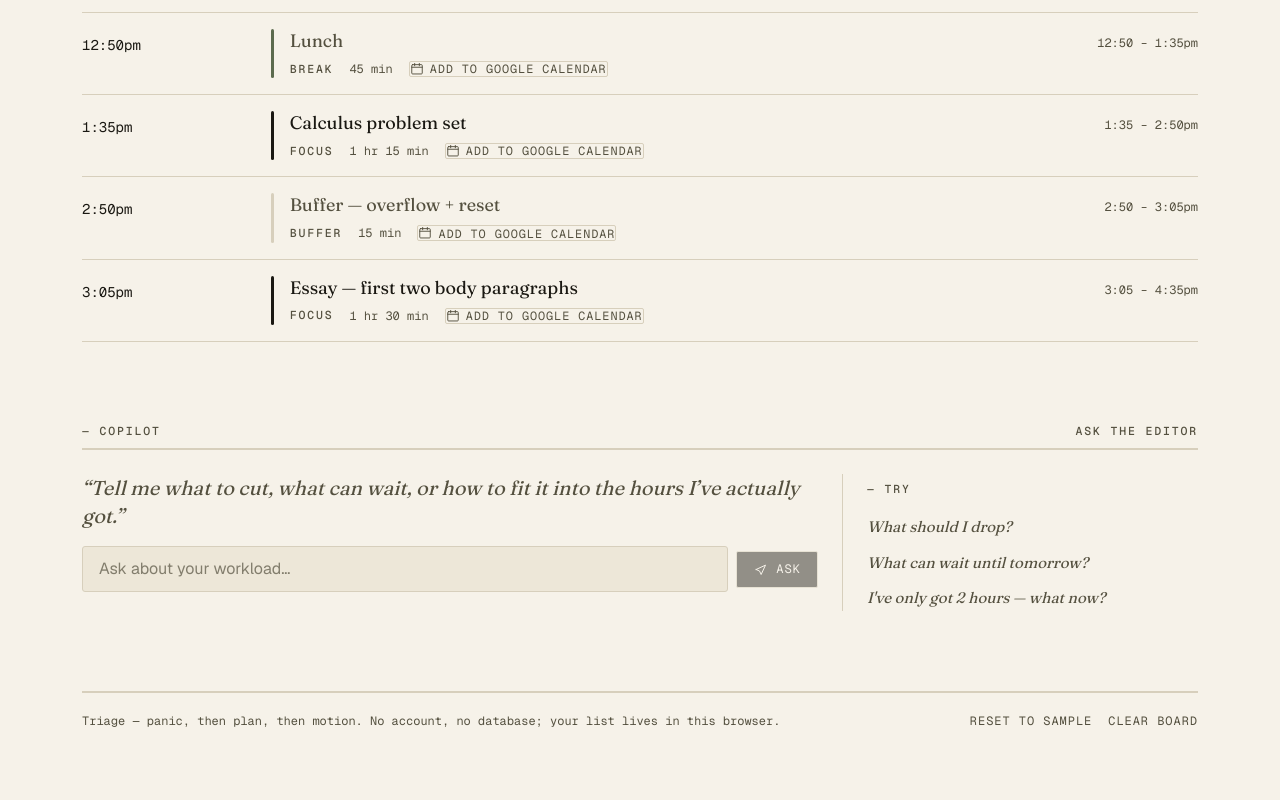
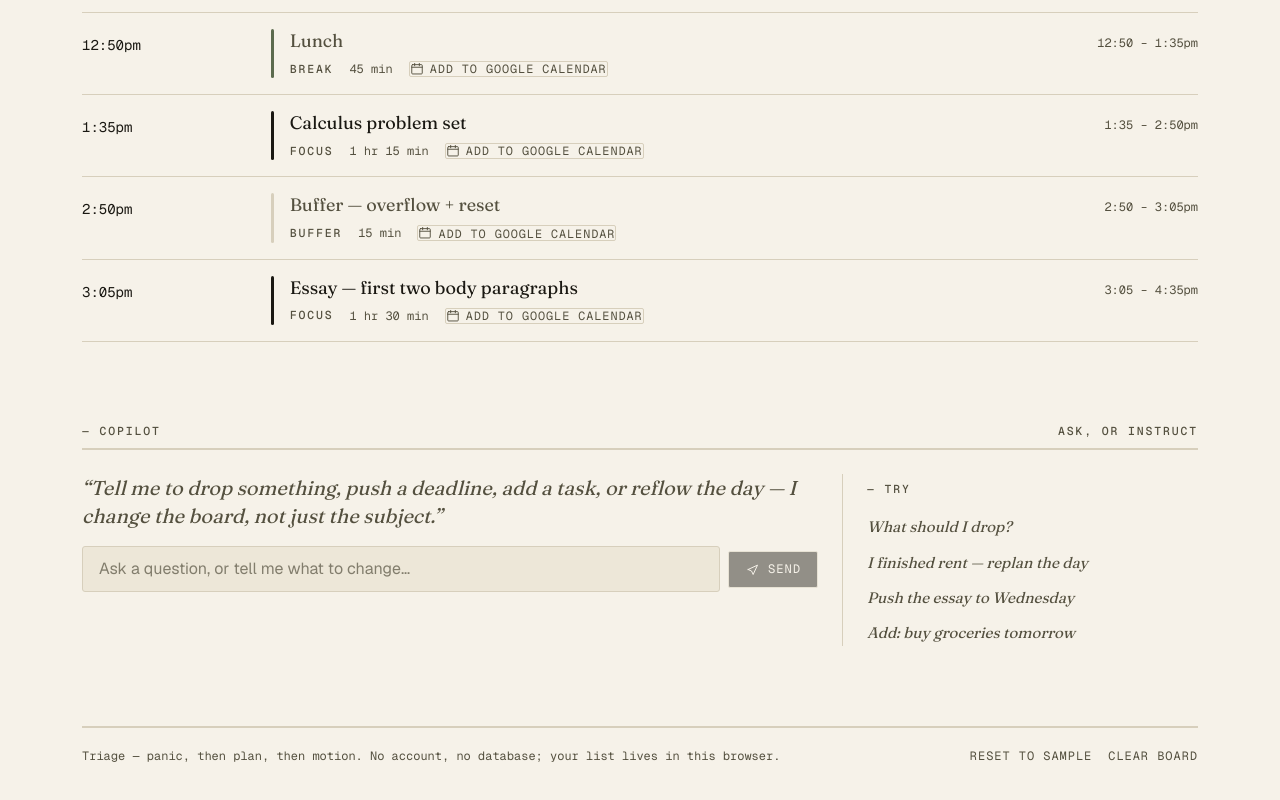
Before and after one commit to ogsamrat/triage, a Next.js app: page / in a window 1280 px wide. Shown: the part 2568-3368 px from the top of the page. Built offline with nearby package versions, Linux system fonts and the light colour scheme.

Commit message:
feat: conversational edits — copilot that mutates the board

```diff
--- /dev/null
+++ b/src/app/api/command/route.ts
@@ -0,0 +1,82 @@
+import { NextResponse } from "next/server";
+import { generateObject } from "ai";
+import { model, hasApiKey } from "@/lib/ai";
+import { CommandGenSchema } from "@/lib/schemas";
+import { normalizeActions } from "@/lib/normalize";
+import { withRetry, EDITORIAL_SYSTEM } from "@/lib/retry";
+import type { Task } from "@/lib/types";
+
+export const runtime = "nodejs";
+export const maxDuration = 30;
+
+export async function POST(req: Request) {
+  try {
+    if (!hasApiKey()) {
+      return NextResponse.json(
+        { reply: "I'd need an API key to help. Add GROQ_API_KEY to .env.local.", actions: [] },
+        { status: 200 },
+      );
+    }
+
+    const body = await req.json().catch(() => ({}));
+    const message: string = (body?.message ?? "").toString();
+    const tasks: Task[] = Array.isArray(body?.tasks) ? body.tasks : [];
+    const now: string = (body?.now ?? new Date().toISOString()).toString();
+    const timezone: string = (body?.timezone ?? "local").toString();
+
+    if (message.trim().length < 1) {
+      return NextResponse.json({ reply: "Tell me what to change.", actions: [] });
+    }
+
+    const taskLines = tasks
+      .map(
+        (t) =>
+          `- id=${t.id} | "${t.title}" | ${t.type} | due ${t.deadline || "—"} | ${
+            t.done ? "done" : "open"
+          }`,
+      )
+      .join("\n");
+
+    const prompt = `Current datetime (local, floating): ${now}
+Timezone: ${timezone}
+
+The user's tasks:
+${taskLines || "(none)"}
+
+The user says:
+"""
+${message.slice(0, 1200)}
+"""
+
+Decide what to change and return a short reply plus a list of actions. Use the EXACT task ids above. Available actions:
+- complete { taskId } — mark a task done
+- reopen { taskId } — mark a done task not-done
+- remove { taskId } — delete a task
+- reschedule { taskId, deadline } — set a new floating-local "YYYY-MM-DDTHH:MM:SS" (resolve relative dates against now)
+- add { title, type?, deadline?, estimatedMinutes?, importance?, urgency? } — add a new task
+- replan {} — include this (once) when the plan should be rebuilt after your changes, or when the user asks to re-plan / reflow the day
+
+If the user is only asking a question (e.g. "what should I drop?"), return an empty actions array and answer in the reply. Keep the reply to one or two sharp sentences.`;
+
+    const { object } = await withRetry(() =>
+      generateObject({
+        model,
+        schema: CommandGenSchema,
+        system: EDITORIAL_SYSTEM,
+        prompt,
+        temperature: 0.3,
+      }),
+    );
+
+    return NextResponse.json({
+      reply: (object.reply || "").trim() || "Done.",
+      actions: normalizeActions(object),
+    });
+  } catch (err) {
+    console.error("[/api/command]", err);
+    return NextResponse.json(
+      { reply: "I couldn't make that change. Try rephrasing.", actions: [] },
+      { status: 200 },
+    );
+  }
+}
--- a/src/components/Copilot.tsx
+++ b/src/components/Copilot.tsx
@@ -8,83 +8,48 @@ import { cn } from "@/lib/utils";
 interface Msg {
   role: "user" | "assistant";
   content: string;
+  applied?: number;
 }
 
 const CHIPS = [
   "What should I drop?",
-  "What can wait until tomorrow?",
-  "I've only got 2 hours — what now?",
+  "I finished rent — replan the day",
+  "Push the essay to Wednesday",
+  "Add: buy groceries tomorrow",
 ];
 
-export function Copilot({ context }: { context: string }) {
+export function Copilot({
+  onSend,
+}: {
+  onSend: (message: string) => Promise<{ reply: string; appliedCount: number }>;
+}) {
   const [messages, setMessages] = useState<Msg[]>([]);
   const [input, setInput] = useState("");
-  const [streaming, setStreaming] = useState(false);
+  const [busy, setBusy] = useState(false);
   const scrollRef = useRef<HTMLDivElement>(null);
 
   const send = async (text: string) => {
     const q = text.trim();
-    if (!q || streaming) return;
+    if (!q || busy) return;
     setInput("");
-    const next: Msg[] = [...messages, { role: "user", content: q }];
-    setMessages(next);
-    setStreaming(true);
-
-    const FALLBACK = "Lost the thread there — ask me again.";
-
+    setMessages((m) => [...m, { role: "user", content: q }]);
+    setBusy(true);
     try {
-      const res = await fetch("/api/chat", {
-        method: "POST",
-        headers: { "Content-Type": "application/json" },
-        // Workload context rides as its own field so the route can fold it into
-        // the system prompt (never evicted by the 12-message window).
-        body: JSON.stringify({ messages: next, context }),
-      });
-      const reader = res.body?.getReader();
-      const dec = new TextDecoder();
-      let acc = "";
-      if (reader) {
-        // Insert the placeholder only when streaming will actually fill it.
-        setMessages((m) => [...m, { role: "assistant", content: "" }]);
-        // eslint-disable-next-line no-constant-condition
-        while (true) {
-          const { done, value } = await reader.read();
-          if (done) break;
-          acc += dec.decode(value, { stream: true });
-          setMessages((m) => {
-            const copy = [...m];
-            copy[copy.length - 1] = { role: "assistant", content: acc };
-            return copy;
-          });
-          requestAnimationFrame(() => {
-            scrollRef.current?.scrollTo({ top: scrollRef.current.scrollHeight });
-          });
-        }
-        if (!acc.trim()) {
-          setMessages((m) => {
-            const copy = [...m];
-            copy[copy.length - 1] = { role: "assistant", content: FALLBACK };
-            return copy;
-          });
-        }
-      } else {
-        const txt = await res.text();
-        setMessages((m) => [...m, { role: "assistant", content: txt || FALLBACK }]);
-      }
+      const { reply, appliedCount } = await onSend(q);
+      setMessages((m) => [
+        ...m,
+        { role: "assistant", content: reply || "Done.", applied: appliedCount },
+      ]);
     } catch {
-      // If a placeholder bubble was already inserted (mid-stream reject), fill
-      // it instead of leaving an empty bubble above the fallback.
-      setMessages((m) => {
-        const copy = [...m];
-        const last = copy[copy.length - 1];
-        if (last && last.role === "assistant" && !last.content.trim()) {
-          copy[copy.length - 1] = { role: "assistant", content: FALLBACK };
-          return copy;
-        }
-        return [...m, { role: "assistant", content: FALLBACK }];
-      });
+      setMessages((m) => [
+        ...m,
+        { role: "assistant", content: "I couldn't do that — try rephrasing." },
+      ]);
     } finally {
-      setStreaming(false);
+      setBusy(false);
+      requestAnimationFrame(() =>
+        scrollRef.current?.scrollTo({ top: scrollRef.current.scrollHeight }),
+      );
     }
   };
 
@@ -94,37 +59,40 @@ export function Copilot({ context }: { context: string }) {
         <span id="copilot-head" className="kicker">
           — Copilot
         </span>
-        <span className="kicker">Ask the editor</span>
+        <span className="kicker">Ask, or instruct</span>
       </div>
       <div className="border-t-2 border-ink" />
 
       <div className="mt-6 grid grid-cols-12 gap-x-6 gap-y-6">
         <div className="col-span-12 lg:col-span-8">
           {messages.length > 0 ? (
-            <div
-              ref={scrollRef}
-              className="mb-4 max-h-80 space-y-4 overflow-y-auto pr-1"
-            >
+            <div ref={scrollRef} className="mb-4 max-h-80 space-y-4 overflow-y-auto pr-1">
               {messages.map((m, i) => (
                 <div key={i}>
-                  <Kicker dash={false}>
-                    {m.role === "user" ? "You" : "The editor"}
-                  </Kicker>
+                  <div className="flex items-center gap-3">
+                    <Kicker dash={false}>{m.role === "user" ? "You" : "The editor"}</Kicker>
+                    {m.applied ? (
+                      <span className="mono text-[0.65rem] uppercase tracking-[0.1em] text-calm">
+                        {m.applied} change{m.applied === 1 ? "" : "s"} applied
+                      </span>
+                    ) : null}
+                  </div>
                   <p
                     className={cn(
                       "mt-1 whitespace-pre-wrap leading-relaxed",
                       m.role === "user" ? "text-ink-soft" : "text-ink",
                     )}
                   >
-                    {m.content || (streaming ? "…" : "")}
+                    {m.content}
                   </p>
                 </div>
               ))}
+              {busy ? <p className="mono text-xs text-ink-soft">thinking…</p> : null}
             </div>
           ) : (
             <p className="measure mb-4 font-display text-xl italic text-ink-soft">
-              &ldquo;Tell me what to cut, what can wait, or how to fit it into the
-              hours I&rsquo;ve actually got.&rdquo;
+              &ldquo;Tell me to drop something, push a deadline, add a task, or reflow the day — I
+              change the board, not just the subject.&rdquo;
             </p>
           )}
 
@@ -138,18 +106,13 @@ export function Copilot({ context }: { context: string }) {
             <input
               value={input}
               onChange={(e) => setInput(e.target.value)}
-              placeholder="Ask about your workload…"
-              aria-label="Ask the copilot"
+              placeholder="Ask a question, or tell me what to change…"
+              aria-label="Ask or instruct the copilot"
               className="flex-1 rounded-[3px] border border-rule bg-paper-2 px-4 py-2.5 text-base text-ink placeholder:text-ink-soft/70 focus:border-ink focus-visible:outline focus-visible:outline-2 focus-visible:outline-ink focus-visible:outline-offset-2"
             />
-            <Button
-              type="submit"
-              variant="ink"
-              size="md"
-              disabled={streaming || input.trim().length === 0}
-            >
+            <Button type="submit" variant="ink" size="md" disabled={busy || input.trim().length === 0}>
               <SendIcon width={15} height={15} />
-              {streaming ? "…" : "Ask"}
+              {busy ? "…" : "Send"}
             </Button>
           </form>
         </div>
@@ -161,7 +124,7 @@ export function Copilot({ context }: { context: string }) {
               <li key={c}>
                 <button
                   onClick={() => send(c)}
-                  disabled={streaming}
+                  disabled={busy}
                   className="text-left font-display text-[0.95rem] italic text-ink-soft underline-offset-4 hover:text-ink hover:underline disabled:opacity-50 cursor-pointer"
                 >
                   {c}
```
